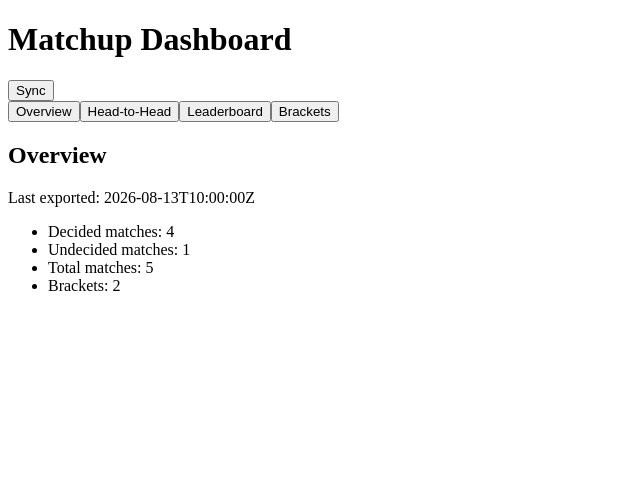
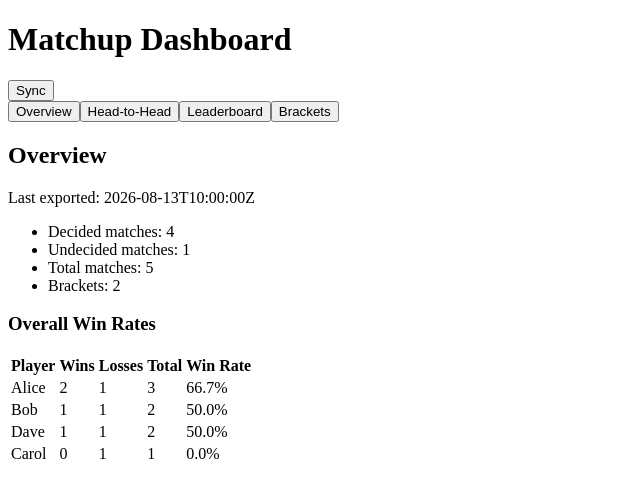
Before and after one commit to jumpingcathappy/bbxdata, a React (Vite) app: page / in a window 1280 px wide. Shown: the top 498 px of the page, without its empty margins (0-640 px from the left). Built offline with nearby package versions, Linux system fonts and the light colour scheme.

Commit message:
feat: show per-player win rates in overview

```diff
--- a/src/components/Overview.tsx
+++ b/src/components/Overview.tsx
@@ -1,8 +1,9 @@
 import type { MatchupData } from '../types';
-import { computeOverall } from '../lib/stats';
+import { computeOverall, computeLeaderboard } from '../lib/stats';
 
 export default function Overview({ data }: { data: MatchupData }) {
   const overall = computeOverall(data);
+  const players = computeLeaderboard(data);
 
   return (
     <section>
@@ -14,6 +15,34 @@ export default function Overview({ data }: { data: MatchupData }) {
         <li>Total matches: {overall.total}</li>
         <li>Brackets: {data.brackets.length}</li>
       </ul>
+
+      <h3>Overall Win Rates</h3>
+      {players.length === 0 ? (
+        <p>No players yet.</p>
+      ) : (
+        <table>
+          <thead>
+            <tr>
+              <th>Player</th>
+              <th>Wins</th>
+              <th>Losses</th>
+              <th>Total</th>
+              <th>Win Rate</th>
+            </tr>
+          </thead>
+          <tbody>
+            {players.map((p) => (
+              <tr key={p.player}>
+                <td>{p.player}</td>
+                <td>{p.wins}</td>
+                <td>{p.losses}</td>
+                <td>{p.total}</td>
+                <td>{(p.winRate * 100).toFixed(1)}%</td>
+              </tr>
+            ))}
+          </tbody>
+        </table>
+      )}
     </section>
   );
 }
```
